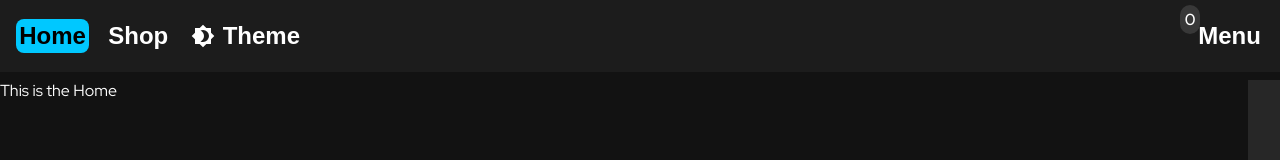
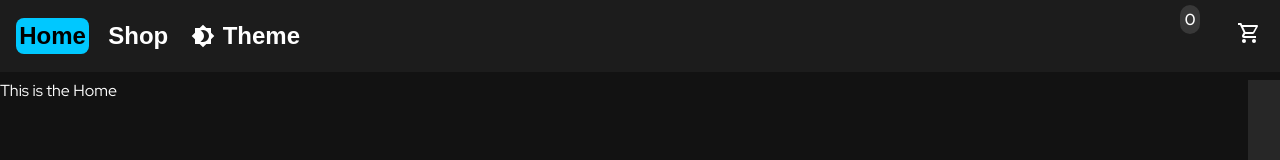
Before and after one commit to Steliospne/e-shop, a Next.js app: page / in a window 1280 px wide. Shown: the top 160 px of the page. Built offline with nearby package versions, Linux system fonts and the light colour scheme.

Commit message:
Adds the cart icon and changes the menu nav button to be the cart

```diff
--- /dev/null
+++ b/app/components/CartIcon.jsx
@@ -0,0 +1,16 @@
+import Image from "next/image";
+import cart from "@/app/assets/icons/cart-outline.svg";
+
+const CartIcon = ({ dark }) => {
+  return (
+    <Image
+      style={{ filter: dark ? "invert(1)" : "" }}
+      src={cart.src}
+      width={24}
+      height={24}
+      alt='cart icon'
+    />
+  );
+};
+
+export default CartIcon;
--- a/app/components/Root.jsx
+++ b/app/components/Root.jsx
@@ -1,9 +1,15 @@
 "use client";
-import { useState } from "react";
+import { useState, useEffect } from "react";
 import { useCart } from "./Cart";
+import CartIcon from "./CartIcon";
 
 const Root = ({ children, sidebar, navbar }) => {
   const [isCollapsed, setIsCollapsed] = useState(true);
+  const [dark, isDark] = useState(true);
+  useEffect(() => {
+    if (!dark) document.documentElement.setAttribute("theme", "light");
+    else document.documentElement.setAttribute("theme", "dark");
+  }, [dark]);
   const { items } = useCart();
   return (
     <>
@@ -14,7 +20,7 @@ const Root = ({ children, sidebar, navbar }) => {
             className='menu-btn'
             onClick={() => setIsCollapsed(!isCollapsed)}
           >
-            Menu
+            <CartIcon dark={dark} />
           </button>
           <div className='cart-bubble'>{items.length}</div>
         </div>
```
Also changed, not shown: app/assets/icons/cart-outline.svg (added).
